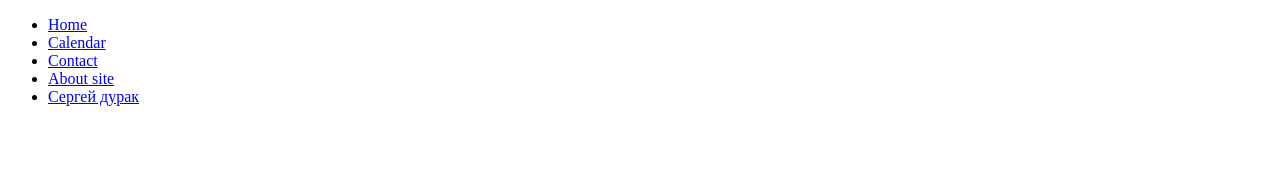
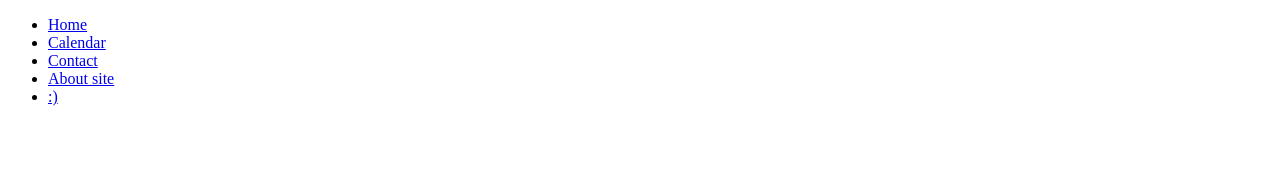
Before and after one commit to Iskenderius/Iskenderius.github.io, a plain HTML site: page index.html in a window 1280 px wide. Shown: the top 178 px of the page. Drawn offline with Linux system fonts and the light colour scheme.

Commit message:
Update index.html

```diff
--- a/index.html
+++ b/index.html
@@ -15,7 +15,7 @@
     <li><a href="#">Calendar</a></li>
     <li><a href="#">Contact</a></li>
     <li><a href="#">About site</a></li>
-    <li><a href="#">Сергей дурак</a></li>
+    <li><a href="#">:)</a></li>
 </ul>
 
 </div>
```
